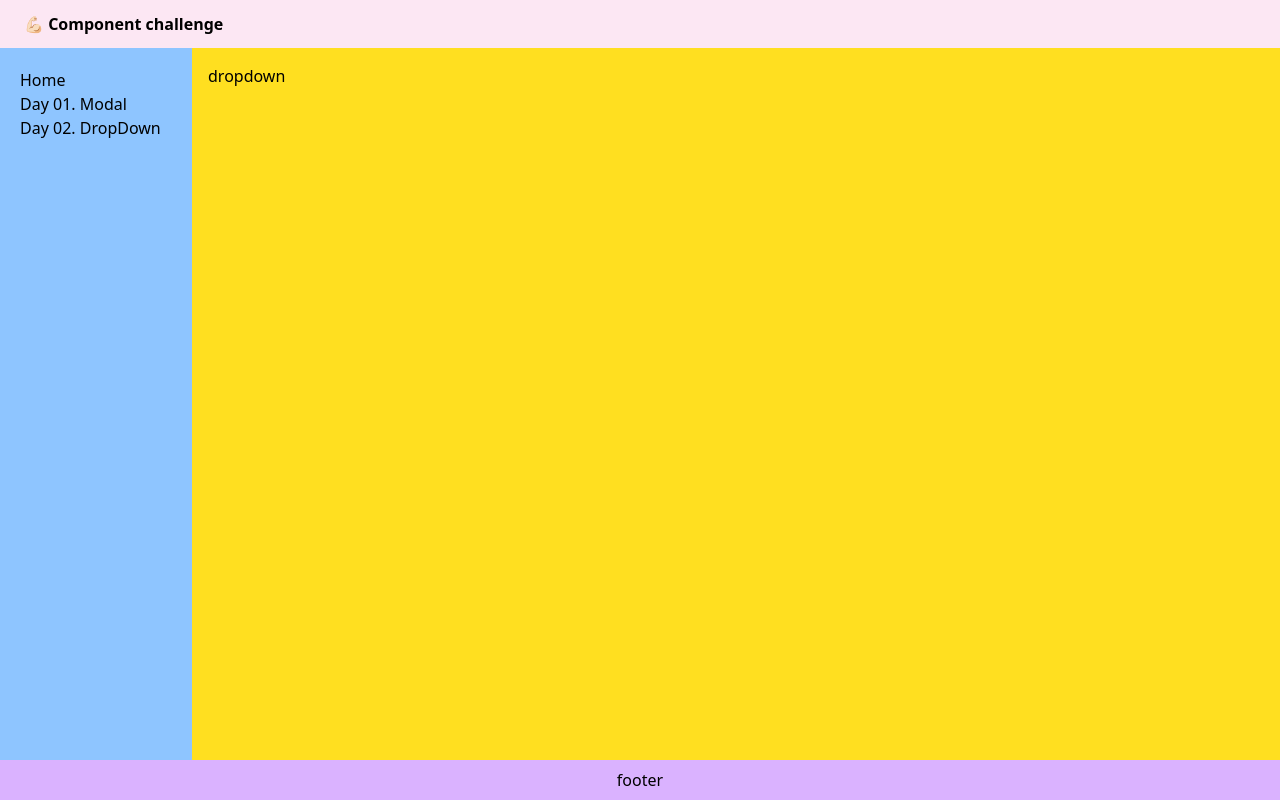
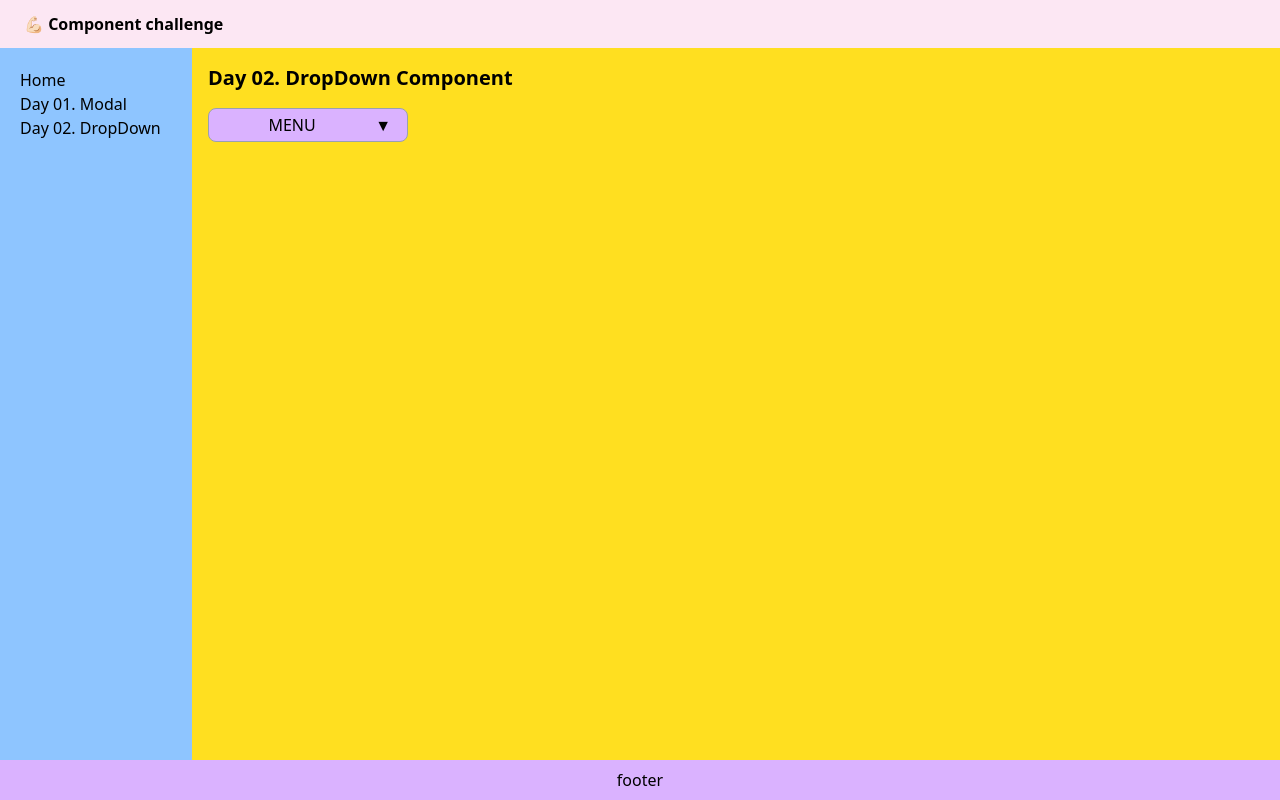
Before and after one commit to eileen819/component-practice, a React (Vite) app: page /dropdown in a window 1280 px wide. Built offline with nearby package versions, Linux system fonts and the light colour scheme.

Commit message:
feat(Day02): add dropdown component with options

```diff
--- a/src/components/day02-dropDown/DropDown.tsx
+++ b/src/components/day02-dropDown/DropDown.tsx
@@ -1,3 +1,144 @@
+import { useEffect, useRef, useState } from "react";
+
+const items = [
+  { id: 1, label: "메뉴 1" },
+  { id: 2, label: "메뉴 2" },
+  { id: 3, label: "메뉴 3" },
+  { id: 4, label: "메뉴 4" },
+  { id: 5, label: "메뉴 5" },
+];
+
 export default function DropDown() {
-  return <div>dropdown</div>;
+  const [isOpen, setIsOpen] = useState(false);
+  const [activeIndex, setActiveIndex] = useState(-1);
+  const btnRef = useRef<HTMLButtonElement | null>(null);
+  const menuRef = useRef<HTMLUListElement>(null);
+  const itemRefs = useRef<(HTMLLIElement | null)[]>([]);
+  console.log(isOpen, activeIndex);
+
+  const onBtnClick = () => {
+    if (isOpen) {
+      setIsOpen(false);
+      setActiveIndex(-1);
+      btnRef.current?.focus();
+    } else {
+      setIsOpen(true);
+      setActiveIndex(-1);
+    }
+  };
+
+  const onBtnKeyDown: React.KeyboardEventHandler<HTMLButtonElement> = (e) => {
+    switch (e.key) {
+      case "ArrowDown":
+        e.preventDefault();
+        e.stopPropagation();
+        if (!isOpen) setIsOpen(true);
+        setActiveIndex(0);
+        itemRefs.current[0]?.focus();
+        break;
+      case "Enter":
+      case " ":
+        e.preventDefault();
+        e.stopPropagation();
+        if (!isOpen) {
+          setIsOpen(true);
+          setActiveIndex(0);
+          itemRefs.current[0]?.focus();
+        }
+        break;
+    }
+  };
+
+  const move = (dir: 1 | -1) => {
+    if (items.length === 0) return;
+    const next = (activeIndex + dir + items.length) % items.length;
+    setActiveIndex(next);
+    itemRefs.current[next]?.focus();
+  };
+
+  const onMenuKeyDown: React.KeyboardEventHandler<HTMLUListElement> = (e) => {
+    if (e.key === "ArrowDown") {
+      e.preventDefault();
+      move(1);
+    } else if (e.key === "ArrowUp") {
+      e.preventDefault();
+      move(-1);
+    }
+  };
+
+  useEffect(() => {
+    if (!isOpen) return;
+    if (activeIndex >= 0) {
+      itemRefs.current[activeIndex]?.focus();
+    }
+  }, [isOpen, activeIndex]);
+
+  useEffect(() => {
+    if (!isOpen) return;
+    const onClickClose = (e: PointerEvent) => {
+      if (
+        btnRef.current &&
+        menuRef.current &&
+        !btnRef.current.contains(e.target as Node) &&
+        !menuRef.current.contains(e.target as Node)
+      ) {
+        setIsOpen(false);
+        setActiveIndex(-1);
+        btnRef.current?.focus();
+      }
+    };
+    const onKeyClose = (e: KeyboardEvent) => {
+      if (e.key === "Escape") {
+        setIsOpen(false);
+        setActiveIndex(-1);
+        btnRef.current?.focus();
+      }
+    };
+
+    document.addEventListener("pointerdown", onClickClose);
+    document.addEventListener("keydown", onKeyClose);
+
+    return () => {
+      document.removeEventListener("pointerdown", onClickClose);
+      document.removeEventListener("keydown", onKeyClose);
+    };
+  }, [isOpen]);
+
+  return (
+    <div className="relative">
+      <button
+        ref={btnRef}
+        type="button"
+        onClick={onBtnClick}
+        onKeyDown={onBtnKeyDown}
+        className="border border-gray-400 focus:border-red-400 rounded-lg w-[200px] py-1 flex justify-center items-center bg-purple-300 cursor-pointer outline-none"
+      >
+        <span className="flex-1">MENU</span>
+        <span className="mr-4">▼</span>
+      </button>
+      {isOpen && (
+        <ul
+          ref={menuRef}
+          role="menu"
+          className="absolute top-full left-0 border border-gray-500 rounded-sm w-[200px]"
+          onKeyDown={onMenuKeyDown}
+        >
+          {items.map((item, i) => (
+            <li
+              key={item.id}
+              ref={(el) => {
+                itemRefs.current[i] = el;
+              }}
+              tabIndex={i === activeIndex ? 0 : -1}
+              role="menuitem"
+              className="py-2 px-4 focus:bg-gray-300 hover:bg-gray-300 cursor-pointer outline-none"
+              // onMouseEnter={() => setActiveIndex(i)}
+            >
+              {item.label}
+            </li>
+          ))}
+        </ul>
+      )}
+    </div>
+  );
 }
--- a/src/pages/Day02Demo.tsx
+++ b/src/pages/Day02Demo.tsx
@@ -3,6 +3,7 @@ import DropDown from "components/day02-dropDown/DropDown";
 export default function Day02Demo() {
   return (
     <div>
+      <div className="text-xl font-bold mb-4">Day 02. DropDown Component</div>
       <DropDown />
     </div>
   );
```
